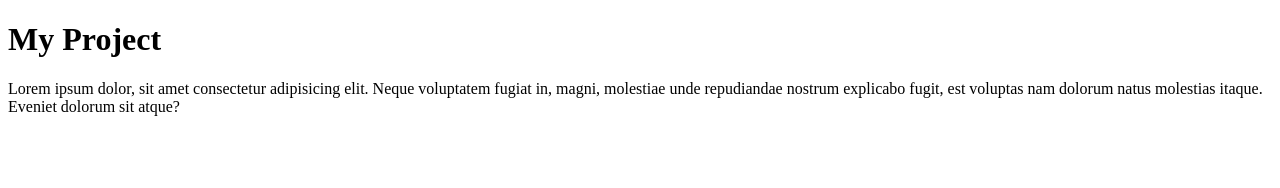
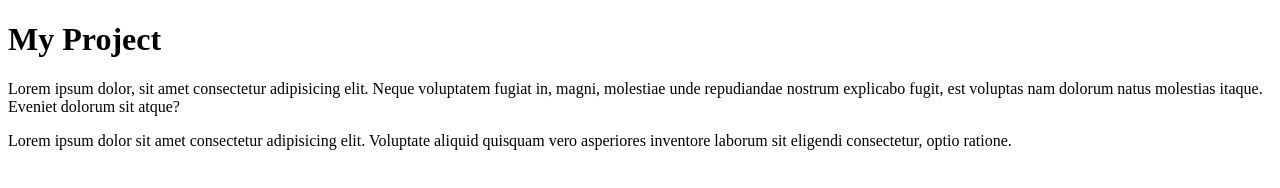
Before and after one commit to laichihchia/gittest, a plain HTML site: page index.html in a window 1280 px wide. Drawn offline with Linux system fonts and the light colour scheme.

Commit message:
add another p tag

```diff
--- a/index.html
+++ b/index.html
@@ -9,5 +9,6 @@
 <body>
     <h1>My Project</h1>
     <p>Lorem ipsum dolor, sit amet consectetur adipisicing elit. Neque voluptatem fugiat in, magni, molestiae unde repudiandae nostrum explicabo fugit, est voluptas nam dolorum natus molestias itaque. Eveniet dolorum sit atque?</p>
+    <p>Lorem ipsum dolor sit amet consectetur adipisicing elit. Voluptate aliquid quisquam vero asperiores inventore laborum sit eligendi consectetur, optio ratione.</p>
 </body>
 </html>
```
